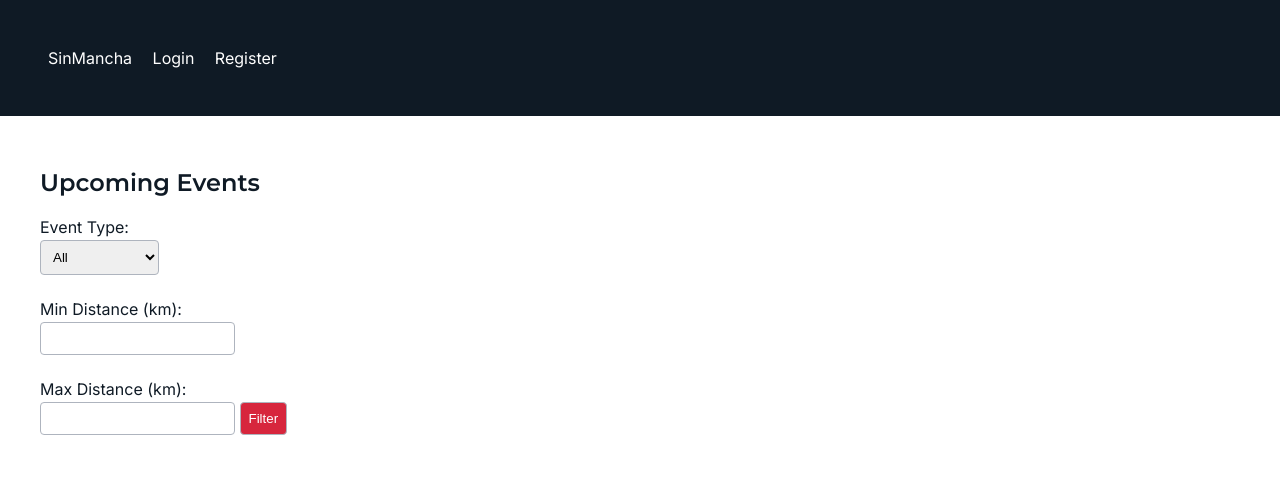
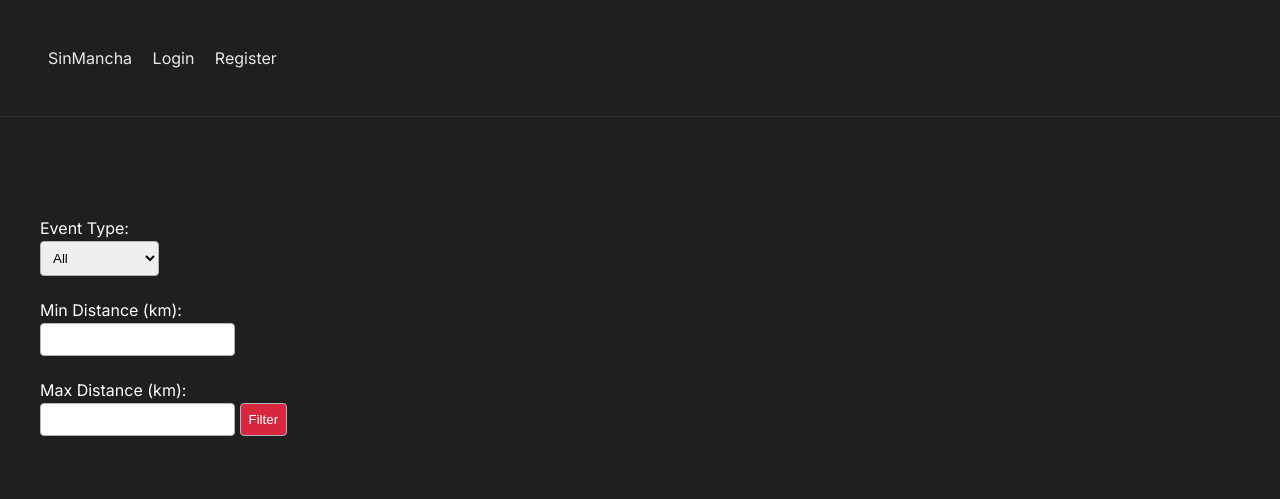
Before and after one commit to Anasousa11/SM5K, a Django app: page /events/ in a window 1280 px wide. Shown: the top 499 px of the page. Run offline with Django 5.2, Linux system fonts and the light colour scheme; data that the repository does not hold is empty.

Commit message:
adjusting css to layout desired, dark background

```diff
--- a/static/css/style.css
+++ b/static/css/style.css
@@ -1,13 +1,13 @@
 /* SinMancha Brand Styles */
 
 :root {
-  --primary-color: #0F1A25; /* Deep Navy Iron */
+  --primary-color: #1F1F1F; /* Charcoal */
   --accent-color: #D7263D; /* Sport Red */
   --neutral-color: #FFFFFF; /* White */
   --secondary-neutral: #AEB4BE; /* Steel Silver */
   --success-color: #78C957; /* Sport Green */
-  --text-color: #0F1A25;
-  --background-color: #FFFFFF;
+  --text-color: #FFFFFF; /* White for dark background */
+  --background-color: #1F1F1F; /* Charcoal background */
 }
 
 body {
@@ -27,6 +27,23 @@ nav {
   background-color: var(--primary-color);
   color: var(--neutral-color);
   padding: 1rem;
+  border-bottom: 1px solid rgba(255,255,255,0.08);
+}
+
+.nav-transparent {
+  background-color: rgba(31, 31, 31, 0.8); /* semi-transparent charcoal */
+  backdrop-filter: blur(10px); /* modern glass effect */
+}
+
+nav a {
+  color: var(--neutral-color);
+  margin-right: 1rem;
+  text-decoration: none;
+  opacity: 0.9;
+}
+
+nav a:hover {
+  opacity: 1;
 }
 
 nav a {
@@ -132,7 +149,7 @@ form button:hover {
 .hero-overlay {
   position: absolute;
   inset: 0;
-  background: rgba(0,0,0,0.45);
+  background: rgba(0,0,0,0.25);
 }
 
 .hero-content {
--- a/templates/base.html
+++ b/templates/base.html
@@ -14,7 +14,7 @@
     <link rel="manifest" href="/static/site.webmanifest">
 </head>
 <body>
-    <nav>
+    <nav class="{% if request.resolver_match.url_name == 'home' %}nav-transparent{% endif %}">
         <div class="container">
             <a href="{% url 'home' %}">SinMancha</a>
             {% if user.is_authenticated %}
```
